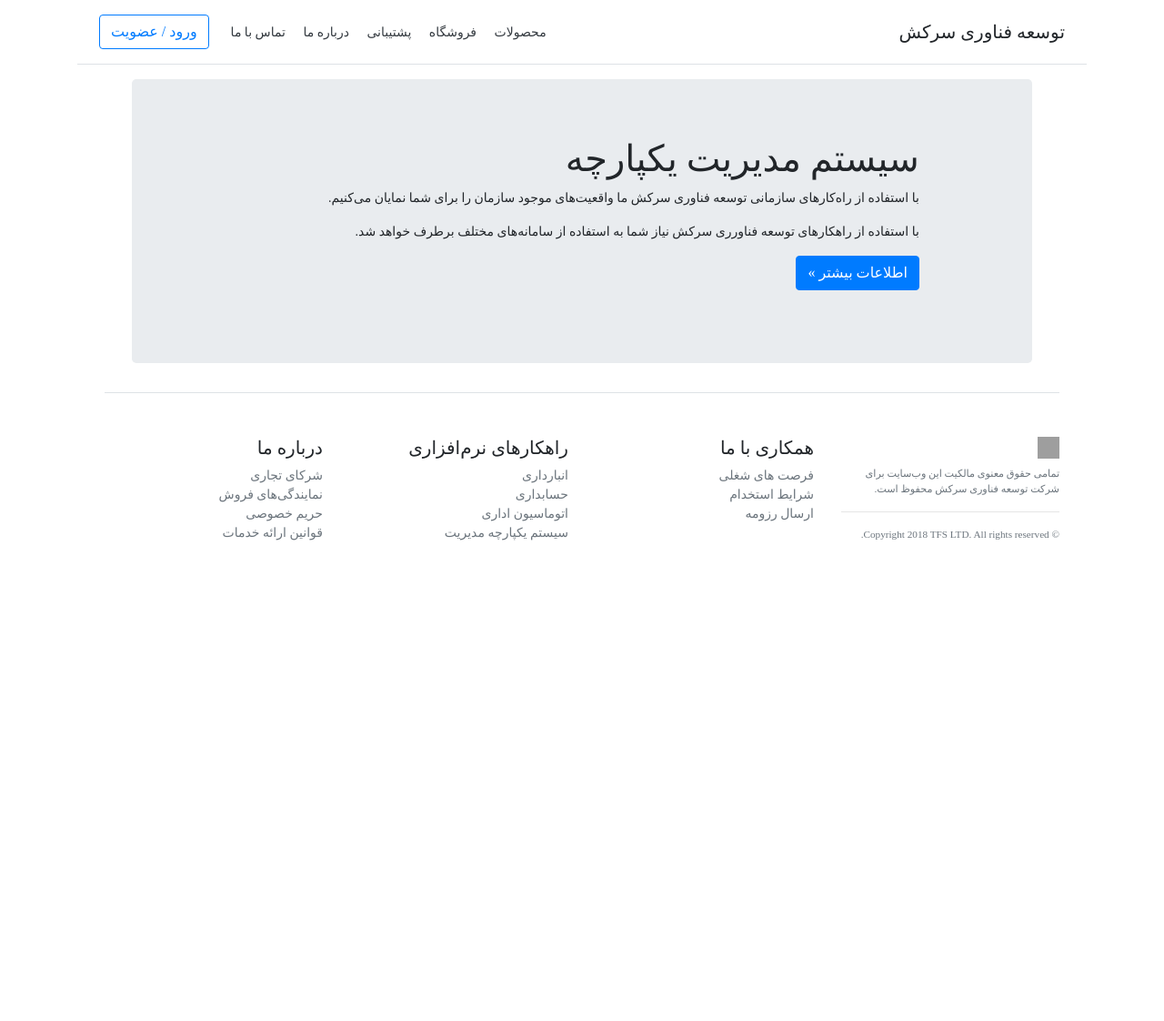
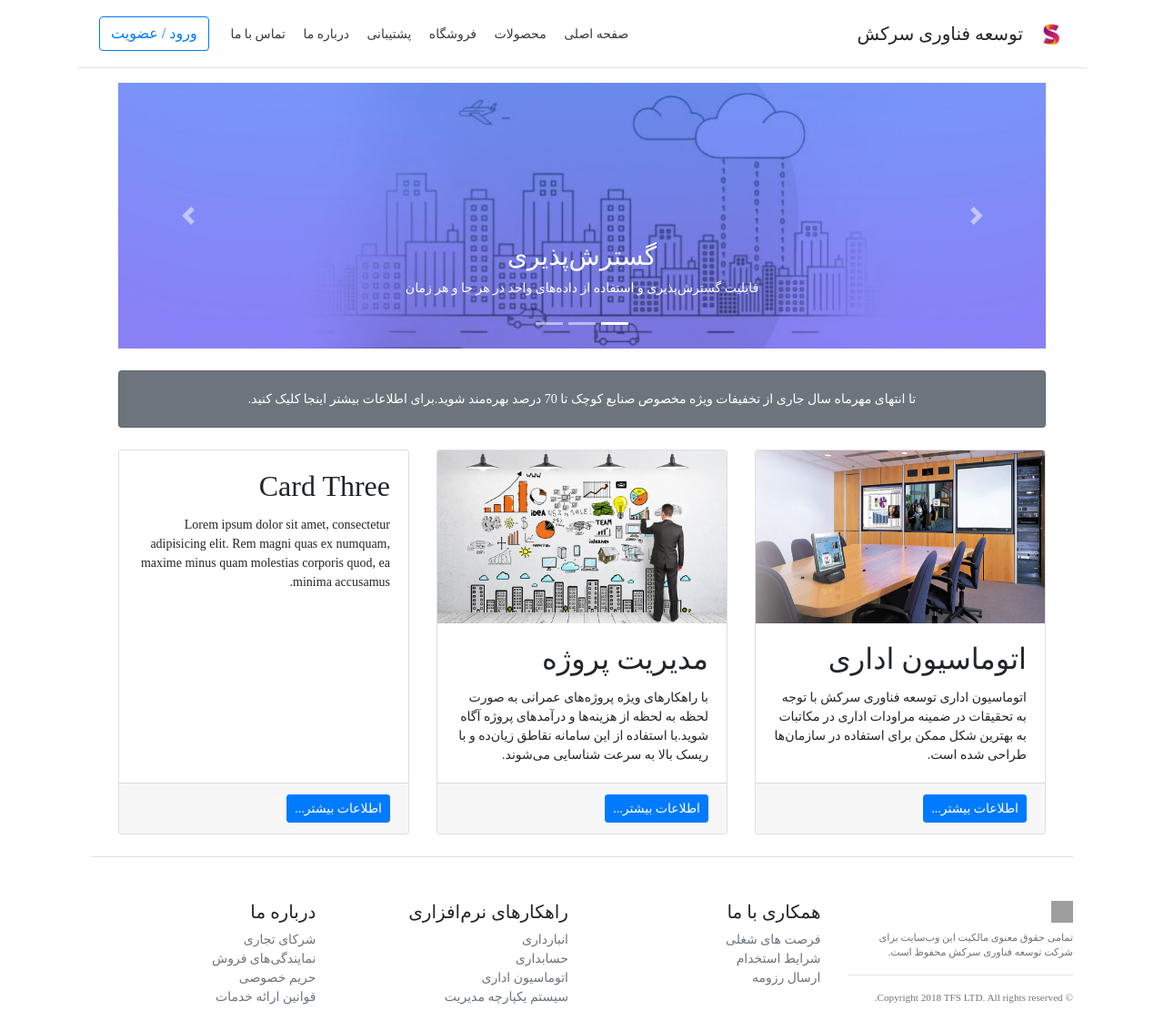
Before and after one commit to morrning/mainSite, a Symfony app: template templates/home/index.html.twig in a window 1280 px wide. Shown: the whole page at 91% size. Before the commit the page ends 594 px from the top, so only its background shows below. Run offline with Twig, Linux system fonts and the light colour scheme; the template is opened without the code that fills it, so the values that code supplies are empty; some libraries are stand-ins or nearby versions; some web fonts are replaced; grey boxes are pictures that could not be loaded.

Commit message:
progress in home page

```diff
--- a/templates/EmptyPageWithNavs.html.twig
+++ /dev/null
@@ -1,13 +0,0 @@
-{% extends 'base.html.twig' %}
-
-{% block stylesheets %}
-    <link rel="stylesheet" href="{{ asset('css/mainWithNavs.css') }}" media="screen">
-{% endblock %}
-{% block PageTitle %}{% block title %}{% endblock %}{% endblock %}
-
-{% block PageBody %}
-    <div class="container-fluid">
-        {% block body %}
-        {% endblock %}
-    </div>
-{% endblock %}
--- a/templates/base.html.twig
+++ b/templates/base.html.twig
@@ -28,27 +28,30 @@
 
     <link rel="icon" sizes="32x32" href="{{ asset('favicon.ico') }}">
 
-    <title>ناطق- {% block PageTitle %}{% endblock %}</title>
+    <title>توسعه فناوری سرکش- {% block title %}{% endblock %}</title>
     {% block stylesheets %}{% endblock %}
 </head>
 <body class="" style="direction: rtl">
     <div class="container">
         <div class="d-flex flex-column flex-md-row align-items-center p-3 px-md-4 mb-3 bg-white border-bottom box-shadow">
+            <a class="navbar-brand" href="{{ path('home') }}">
+                <img src="{{ asset('images/favicon.jpg') }}" width="30" height="30" alt="">
+            </a>
             <h5 class="my-0 mr-md-auto font-weight-normal">توسعه فناوری سرکش</h5>
             <nav class="my-2 my-md-0 mr-md-3">
+                <a class="p-2 text-dark" href="{{ path('home') }}">صفحه اصلی</a>
                 <a class="p-2 text-dark" href="#">محصولات</a>
                 <a class="p-2 text-dark" href="#">فروشگاه</a>
                 <a class="p-2 text-dark" href="#">پشتیبانی</a>
-                <a class="p-2 text-dark" href="#">درباره ما</a>
-                <a class="p-2 text-dark" href="#">تماس با ما</a>
+                <a class="p-2 text-dark" href="{{ path('starticPageAbout') }}">درباره ما</a>
+                <a class="p-2 text-dark" href="{{ path('starticPageContactUs') }}">تماس با ما</a>
             </nav>
             <a class="btn btn-outline-primary" href="#">ورود / عضویت</a>
         </div>
-        <div class="container">
         <main role="main" class="container">
             <div class="SystemModal"></div>
             <div class="container-fluid">
-                {% block PageBody %}{% endblock %}
+                {% block body %}{% endblock %}
             </div>
             <footer class="pt-5 my-md-6 pt-md-6 border-top">
                 <div class="row">
--- a/templates/home/index.html.twig
+++ b/templates/home/index.html.twig
@@ -1,16 +1,107 @@
-{% extends 'EmptyPageWithNavs.html.twig' %}
+{% extends 'base.html.twig' %}
 
 {% block title %}سرویس‌ها و خدمات{% endblock %}
 
 {% block body %}
-    <div class="jumbotron">
-        <div class="col-sm-10 mx-auto">
-            <h1>سیستم مدیریت یکپارچه</h1>
-            <p>با استفاده از راه‌کارهای سازمانی توسعه فناوری سرکش ما واقعیت‌های موجود سازمان را برای شما نمایان می‌کنیم.</p>
-            <p>با استفاده از راهکارهای توسعه فناورری سرکش نیاز شما به استفاده از سامانه‌های مختلف برطرف خواهد شد.</p>
-            <p>
-                <a class="btn btn-primary" href="../../components/navbar/" role="button">اطلاعات بیشتر &raquo;</a>
-            </p>
+    <!-- Page Content -->
+    <div class="container">
+
+        <div id="carouselExampleIndicators" class="carousel slide" data-ride="carousel">
+            <ol class="carousel-indicators">
+                <li data-target="#carouselExampleIndicators" data-slide-to="0" class="active"></li>
+                <li data-target="#carouselExampleIndicators" data-slide-to="1"></li>
+                <li data-target="#carouselExampleIndicators" data-slide-to="2"></li>
+            </ol>
+            <div class="carousel-inner">
+                <div class="carousel-item active">
+                    <img class="d-block w-100" src="{{ asset('images/static/bannerHome.jpg') }}" alt="First slide">
+                    <div class="carousel-caption d-none d-md-block">
+                        <h3>گسترش‌پذیری</h3>
+                        <p>قابلیت گسترش‌پذیری و استفاده از داده‌های واحد در هر جا و هر زمان</p>
+                    </div>
+                </div>
+                <div class="carousel-item">
+                    <img class="d-block w-100" src="{{ asset('images/static/bannerHome2.jpg') }}" alt="Second slide">
+                    <div class="carousel-caption d-none d-md-block">
+                        <h3>خاص برای هر کسب و کار</h3>
+                        <p>ارائه راهکار متناسب با هر کسب و کار و مطابق نیاز شما</p>
+                    </div>
+                </div>
+                <div class="carousel-item">
+                    <img class="d-block w-100" src="{{ asset('images/static/bannerHome3.jpg') }}" alt="Third slide">
+                    <div class="carousel-caption d-none d-md-block">
+                        <h3>آسودگی و آرامش خیال</h3>
+                        <p>دسترسی آسان و ایمن به اطلاعات</p>
+                    </div>
+                </div>
+            </div>
+            <a class="carousel-control-prev" href="#carouselExampleIndicators" role="button" data-slide="prev">
+                <span class="carousel-control-prev-icon" aria-hidden="true"></span>
+                <span class="sr-only">Previous</span>
+            </a>
+            <a class="carousel-control-next" href="#carouselExampleIndicators" role="button" data-slide="next">
+                <span class="carousel-control-next-icon" aria-hidden="true"></span>
+                <span class="sr-only">Next</span>
+            </a>
         </div>
+
+        <!-- Call to Action Well -->
+        <div class="card text-white bg-secondary my-4 text-center">
+            <div class="card-body">
+                <p class="text-white m-0">تا انتهای مهرماه سال جاری از تخفیفات ویژه مخصوص صنایع کوچک تا 70 درصد بهره‌مند شوید.برای اطلاعات بیشتر اینجا کلیک کنید.</p>
+            </div>
+        </div>
+
+        <!-- Content Row -->
+        <div class="row">
+            <div class="col-md-4 mb-4">
+                <div class="card h-100">
+                    <img class="card-img-top" src="{{ asset('images/static/automationBanner.jpg') }}" alt="Card image cap" style="height: 190px">
+                    <div class="card-body">
+                        <h2 class="card-title">اتوماسیون اداری</h2>
+                        <p class="card-text">اتوماسیون اداری توسعه فناوری سرکش با توجه به تحقیقات در ضمینه مراودات اداری در مکاتبات به بهترین شکل ممکن برای استفاده در سازمان‌ها طراحی شده است.</p>
+                    </div>
+                    <div class="card-footer">
+                        <a href="#" class="btn btn-primary btn-sm">اطلاعات بیشتر...</a>
+                    </div>
+                </div>
+            </div>
+            <!-- /.col-md-4 -->
+            <div class="col-md-4 mb-4">
+                <div class="card h-100">
+                    <img class="card-img-top" src="{{ asset('images/static/pgBanner.jpg') }}" alt="Card image cap" style="height: 190px">
+                    <div class="card-body">
+                        <h2 class="card-title">مدیریت پروژه</h2>
+                        <p class="card-text">با راهکار‌های ویژه پروژه‌های عمرانی به صورت لحظه به لحظه از هزینه‌ها و درآمدهای پروژه آگاه شوید.با استفاده از این سامانه نقاطق زیان‌ده و با ریسک بالا به سرعت شناسایی می‌شوند. </p>
+                    </div>
+                    <div class="card-footer">
+                        <a href="#" class="btn btn-primary btn-sm">اطلاعات بیشتر...</a>
+                    </div>
+                </div>
+            </div>
+            <!-- /.col-md-4 -->
+            <div class="col-md-4 mb-4">
+                <div class="card h-100">
+                    <div class="card-body">
+                        <h2 class="card-title">Card Three</h2>
+                        <p class="card-text">Lorem ipsum dolor sit amet, consectetur adipisicing elit. Rem magni quas ex numquam, maxime minus quam molestias corporis quod, ea minima accusamus.</p>
+                    </div>
+                    <div class="card-footer">
+                        <a href="#" class="btn btn-primary btn-sm">اطلاعات بیشتر...</a>
+                    </div>
+                </div>
+            </div>
+            <!-- /.col-md-4 -->
+
+        </div>
+        <!-- /.row -->
+
     </div>
+    <!-- /.container -->
+    <style>
+        .jumbotron {
+            background-image: url("{{ asset('images/static/bannerHome.jpg') }}");
+            background-size: cover;
+        }
+    </style>
 {% endblock %}
```
Also changed, not shown: src/Controller/SpecialpagesController.php (added, +25 -0 lines), templates/specialpages/about.html.twig (added, +26 -0 lines), templates/specialpages/connectUs.html.twig (added, +27 -0 lines), templates/specialpages/index.html.twig (added, +9 -0 lines), public/favicon.ico, public/images/favicon.jpg (added), public/images/static/about.jpg (added), public/images/static/automationBanner.jpg (added), public/images/static/bannerHome.jpg (added), public/images/static/bannerHome2.jpg (added), public/images/static/bannerHome3.jpg (added), public/images/static/contactus.jpg (added), public/images/static/pgBanner.jpg (added), 2 other files.
